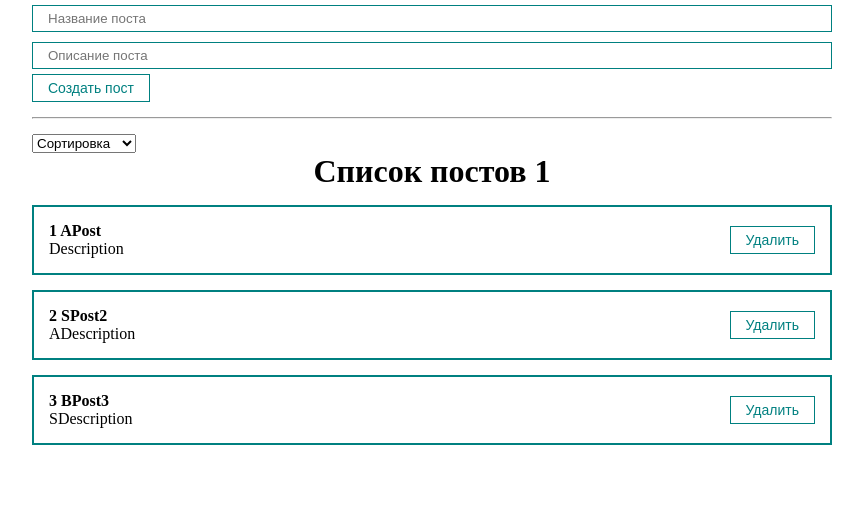
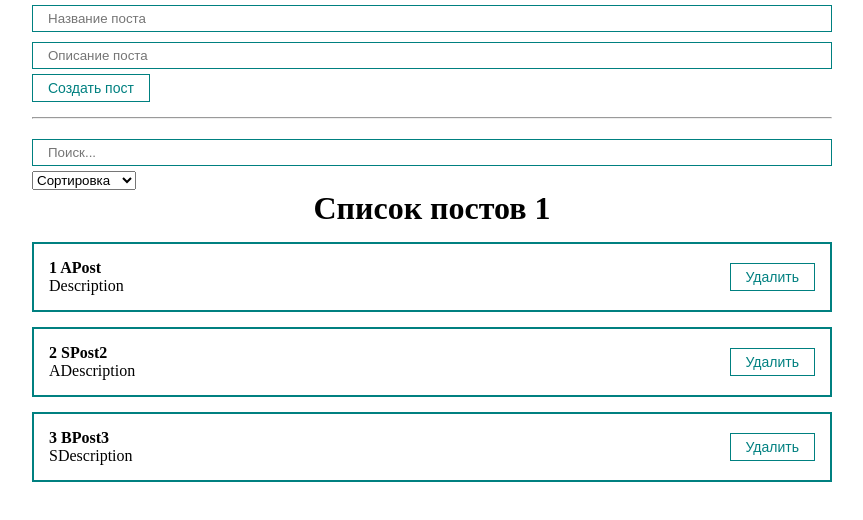
Before and after one commit to Timaks/pro_react, a React (Create React App) app: page / in a window 1280 px wide. Shown: the top 520 px of the page, without its empty margins (208-1071 px from the left). Built offline with nearby package versions, Linux system fonts and the light colour scheme; the HTML template or start-up script is replaced by a standard one.

Commit message:
Поиск. Фильтрация.

```diff
--- a/src/App.js
+++ b/src/App.js
@@ -19,6 +19,18 @@
 //двустороннее связывание
 const [selectedSort, setSelectedSort] = useState('')
 
+const [searchQuery, setSearchQuery] = useState('')
+
+function getSortedPosts (){
+  console.log('отработала ф-ция')
+  if (selectedSort) {
+      return [...posts].sort((a, b) => a[selectedSort].localeCompare(b[selectedSort]))
+  }
+      return posts;
+}
+
+const sortedPosts =  getSortedPosts()
+
 const createPost = (newPost) => {
   // изменяем состояние, к постам добавляем новый пост
   setPosts([...posts, newPost])
@@ -31,8 +43,6 @@
 
 const sortPosts = (sort) => {
     setSelectedSort(sort);
-    //передаем отсортированный массив, делаем копию и мутируем копию
-    setPosts([...posts].sort((a, b) => a[sort].localeCompare(b[sort])))
 }
   return (
     <div className="App">
@@ -40,6 +50,11 @@
       <PostForm create={createPost}/>
     <hr style={{margin: '15px 0'}}/>
       <div>
+       <MyInput
+          value={searchQuery}
+          onChange={e => setSearchQuery(e.target.value)}
+          placeholder="Поиск..."
+       />
           <MySelect
               value={selectedSort}
               // опция что выбрал пользователь
@@ -53,7 +68,7 @@
       </div>
     {/* условная отрисовка */}
       {posts.length !==0
-        ? <PostList remove={removePost} posts={posts} title="Список постов 1"/>
+        ? <PostList remove={removePost} posts={sortedPosts} title="Список постов 1"/>
         : <h1 style={{textAlign: 'center'}}>
             Посты не найдены
           </h1>
```
